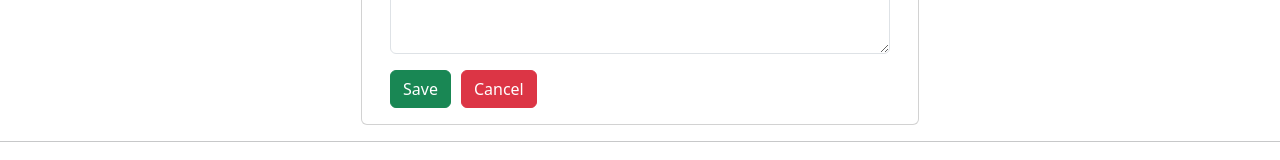
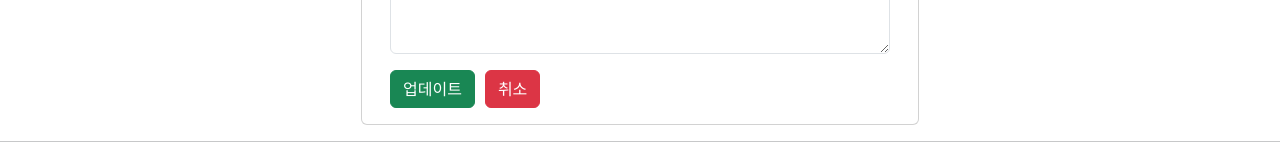
Before and after one commit to hataein54/react-vite-hti-game-project, a React (Vite) app: page /boards/1 in a window 1280 px wide. Shown: the part 605-765 px from the top of the page. Built offline with nearby package versions, Linux system fonts and the light colour scheme; no server answers.

Commit message:
게시판 마무리

```diff
--- a/src/components/pages/BoardUpdatePage.jsx
+++ b/src/components/pages/BoardUpdatePage.jsx
@@ -1,6 +1,6 @@
 import React, { useEffect, useState } from "react";
 import boardService from "../../services/BoardService";
-import { Navigate, useParams } from "react-router-dom";
+import { Navigate, useNavigate, useParams } from "react-router-dom";
 
 const BoardUpdatePage = () => {
   const initBoardState = {
@@ -16,10 +16,6 @@ const BoardUpdatePage = () => {
   const { bid } = useParams();
 
   const [board, setBoard] = useState(initBoardState);
-
-  //redirect를 위한 처리
-
-  const [submitted, setSubmitted] = useState(false);
 
   //처음 랜더링 하고, 한번만 타라
   useEffect(() => {
@@ -39,20 +35,12 @@ const BoardUpdatePage = () => {
     setBoard({ ...board, [name]: value });
   };
 
-  const saveBoard = () => {
-    let data = {
-      bname: board.bname,
-      btitle: board.btitle,
-      bcontent: board.bcontent,
-    };
-
-    console.log(data);
-
+  const updateBoard = () => {
     boardService
-      .write(data)
+      .update(board)
       .then((respose) => {
         console.log(respose);
-        setSubmitted(true);
+        naviage(`/boards`);
       })
       .catch((error) => {
         console.log(error);
@@ -61,9 +49,13 @@ const BoardUpdatePage = () => {
     /* axios 글 저장 */
   };
 
-  return submitted ? (
-    <Navigate to={{ pathname: "/boards" }} />
-  ) : (
+  const naviage = useNavigate();
+
+  const cancelClick = () => {
+    naviage(`/boards`);
+  };
+
+  return (
     <div>
       <div className="container mt-3">
         <div className="container">
@@ -111,14 +103,17 @@ const BoardUpdatePage = () => {
                     rows="10"
                   />
                 </div>
-                <button className="btn btn-success" onClick={saveBoard}>
-                  Save
+                <button className="btn btn-success" onClick={updateBoard}>
+                  업데이트
                 </button>
                 <button
                   className="btn btn-danger"
                   style={{ marginLeft: "10px" }}
+                  onClick={() => {
+                    naviage(`/boards`);
+                  }}
                 >
-                  Cancel
+                  취소
                 </button>
               </div>
             </div>
```
